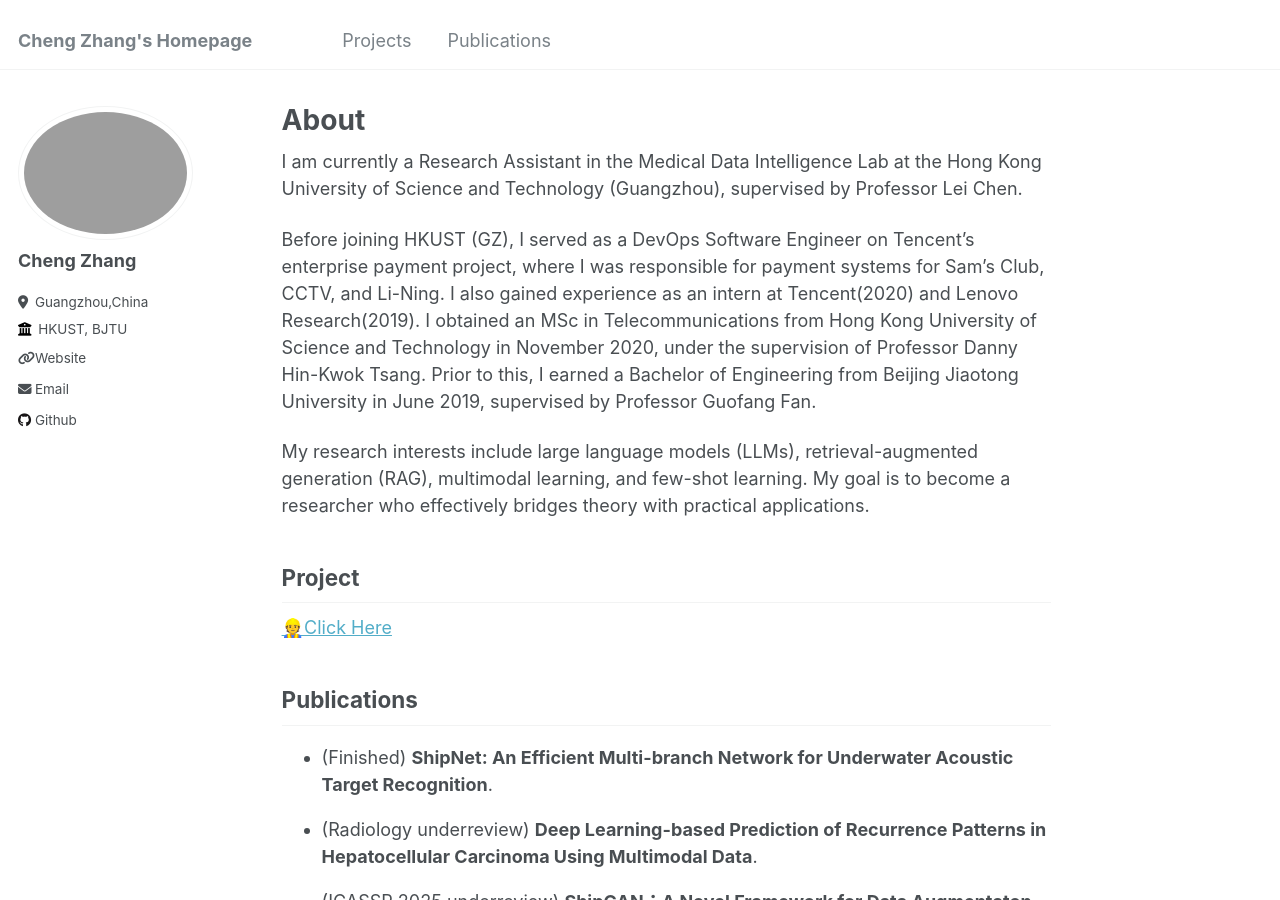
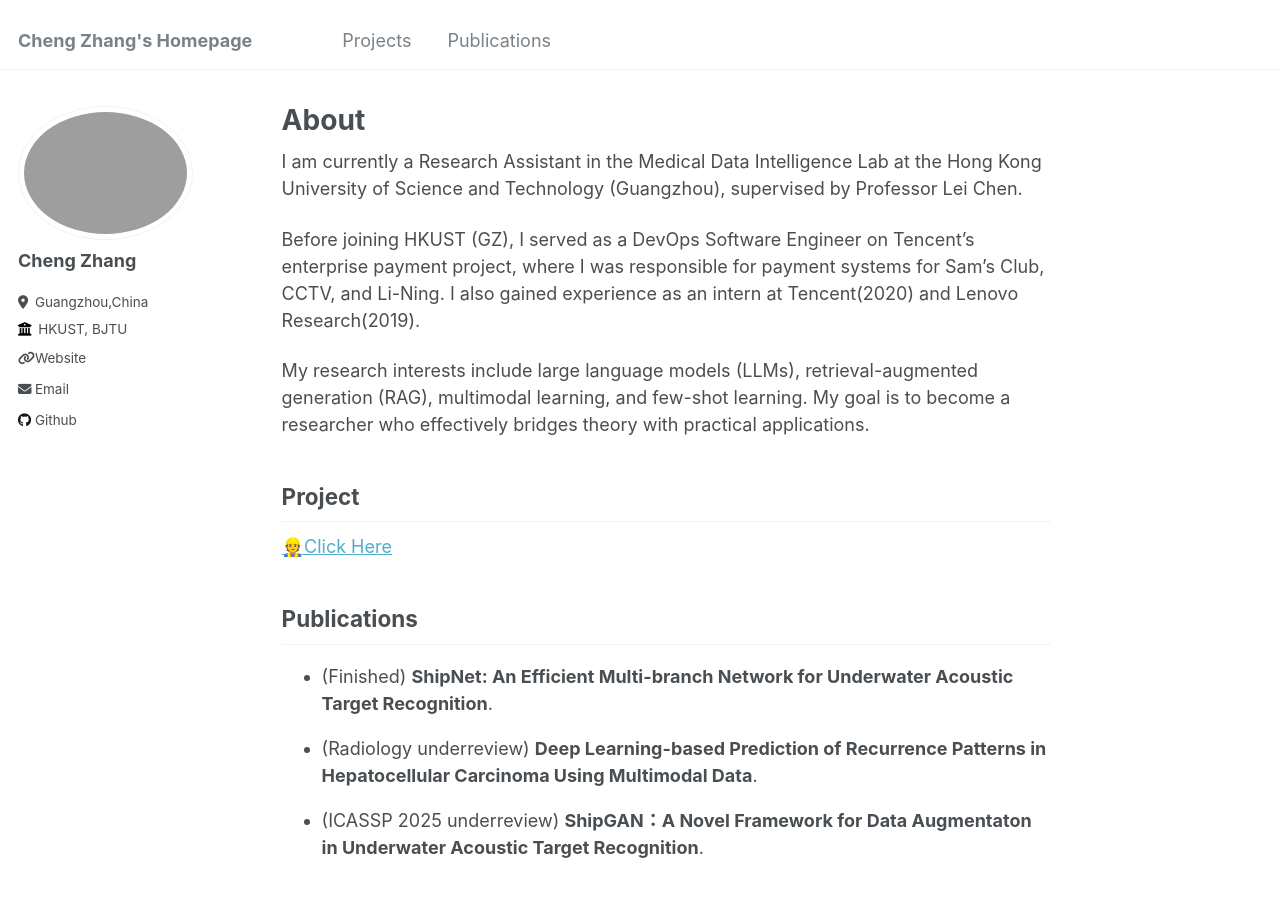
Before and after one commit to ZachcZhang/zachczhang.github.io, a Jekyll site: the page built from _pages/about.md, in a window 1280 px wide and 900 px high. Built offline with Jekyll 4.4.1, drawn with Linux system fonts in a browser that asks for light colours; some of the changed text lies outside the part shown.

Commit message:
update information

```diff
--- a/_pages/about.md
+++ b/_pages/about.md
@@ -9,7 +9,7 @@ redirect_from:
 
 I am currently a Research Assistant in the Medical Data Intelligence Lab at the Hong Kong University of Science and Technology (Guangzhou), supervised by Professor Lei Chen.
 
-Before joining HKUST (GZ), I served as a DevOps Software Engineer on Tencent's enterprise payment project, where I was responsible for payment systems for Sam's Club, CCTV, and Li-Ning. I also gained experience as an intern at Tencent(2020) and Lenovo Research(2019). I obtained an MSc in Telecommunications from Hong Kong University of Science and Technology in November 2020, under the supervision of Professor Danny Hin-Kwok Tsang. Prior to this, I earned a Bachelor of Engineering from Beijing Jiaotong University in June 2019, supervised by Professor Guofang Fan.
+Before joining HKUST (GZ), I served as a DevOps Software Engineer on Tencent's enterprise payment project, where I was responsible for payment systems for Sam's Club, CCTV, and Li-Ning. I also gained experience as an intern at Tencent(2020) and Lenovo Research(2019).
 
 My research interests include large language models (LLMs), retrieval-augmented generation (RAG), multimodal learning, and few-shot learning. My goal is to become a researcher who effectively bridges theory with practical applications.
 
```
Also changed, not shown: other parts of _pages/about.md (+1 -1 lines).
